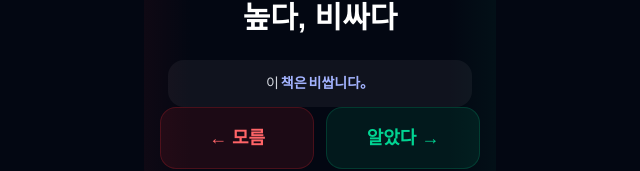
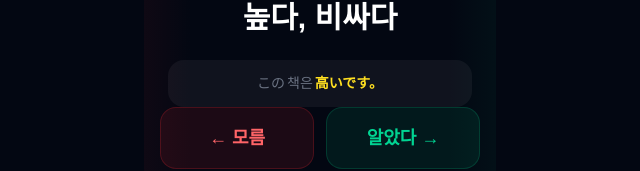
Before and after one commit to gnswlcn/Gojapan, a Next.js app: page /Gojapan/learn in a window 1280 px wide. Shown: the part 283-454 px from the top of the page, without its empty margins (320-960 px from the left). Built offline with nearby package versions, Linux system fonts and the light colour scheme.

Commit message:
fix: 예문 표시 규칙 수정
- 현재 카드 단어 → 항상 일본어 (노란색 강조, 외워야 하므로)
- 그 외 아는 단어 → 일본어 (읽을 수 있으므로)
- 그 외 모르는 단어 → 한국어 (문맥 이해용)

https://claude.ai/code/session_01H5ctxT822VP7PdymxD4xSz

```diff
--- a/components/ExampleSentence.tsx
+++ b/components/ExampleSentence.tsx
@@ -5,28 +5,35 @@ import type { ExampleSegment } from '@/store/useProgressStore';
 interface ExampleSentenceProps {
   segments: ExampleSegment[];
   knownWords: string[];
+  currentWordId: string;
 }
 
-export default function ExampleSentence({ segments, knownWords }: ExampleSentenceProps) {
+export default function ExampleSentence({ segments, knownWords, currentWordId }: ExampleSentenceProps) {
   const knownSet = new Set(knownWords);
 
   return (
     <div className="text-sm leading-relaxed text-center flex flex-wrap justify-center gap-x-0.5">
       {segments.map((seg, i) => {
+        const isCurrentWord = seg.wId === currentWordId;
         const isKnown = seg.wId !== null && knownSet.has(seg.wId);
-        // Known word → Japanese (can read it), Unknown → Korean (understand context)
-        const text = isKnown ? seg.jp : seg.ko;
-        const isTarget = seg.wId !== null && !knownSet.has(seg.wId);
+
+        // 현재 카드 단어 → 항상 일본어 (학습 대상)
+        // 아는 단어 → 일본어 (읽을 수 있음)
+        // 모르는 단어 → 한국어 (문맥 이해용)
+        // wId 없는 조사/어미 → 일본어 그대로
+        const text = (isCurrentWord || isKnown || seg.wId === null) ? seg.jp : seg.ko;
 
         return (
           <span
             key={i}
             className={
-              isTarget
-                ? 'text-indigo-300 font-semibold'
+              isCurrentWord
+                ? 'text-yellow-300 font-bold'
                 : isKnown
-                ? 'text-gray-400'
-                : 'text-gray-300'
+                ? 'text-gray-300'
+                : seg.wId === null
+                ? 'text-gray-500'
+                : 'text-gray-500'
             }
           >
             {text}
--- a/components/FlashCard.tsx
+++ b/components/FlashCard.tsx
@@ -78,7 +78,7 @@ export default function FlashCard({ word, onKnown, onLearning, cardIndex, knownW
           {/* Example sentence */}
           {word.example && (
             <div className="w-full max-w-xs bg-white/5 rounded-2xl px-4 py-3">
-              <ExampleSentence segments={word.example} knownWords={knownWords} />
+              <ExampleSentence segments={word.example} knownWords={knownWords} currentWordId={word.id} />
             </div>
           )}
         </div>
```
